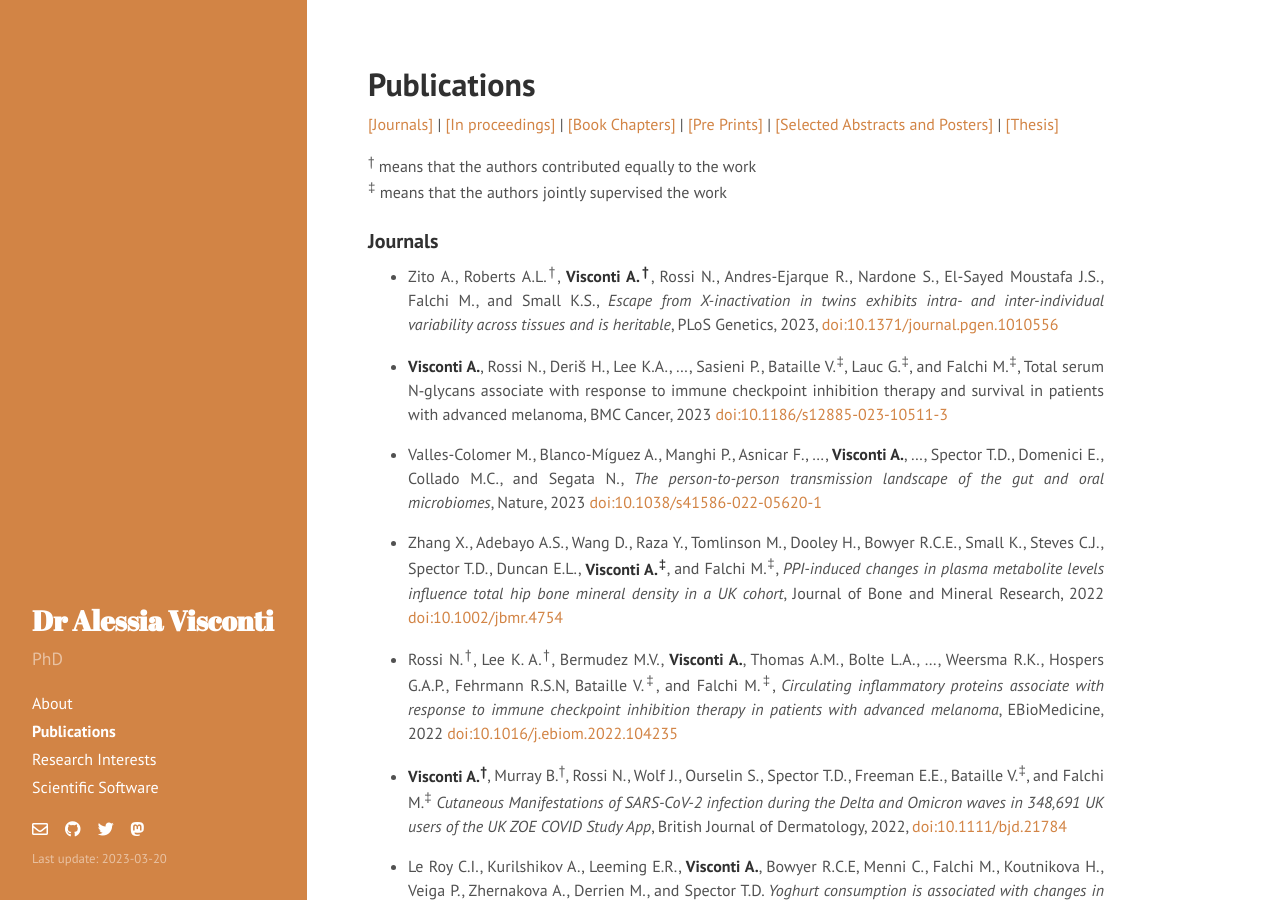
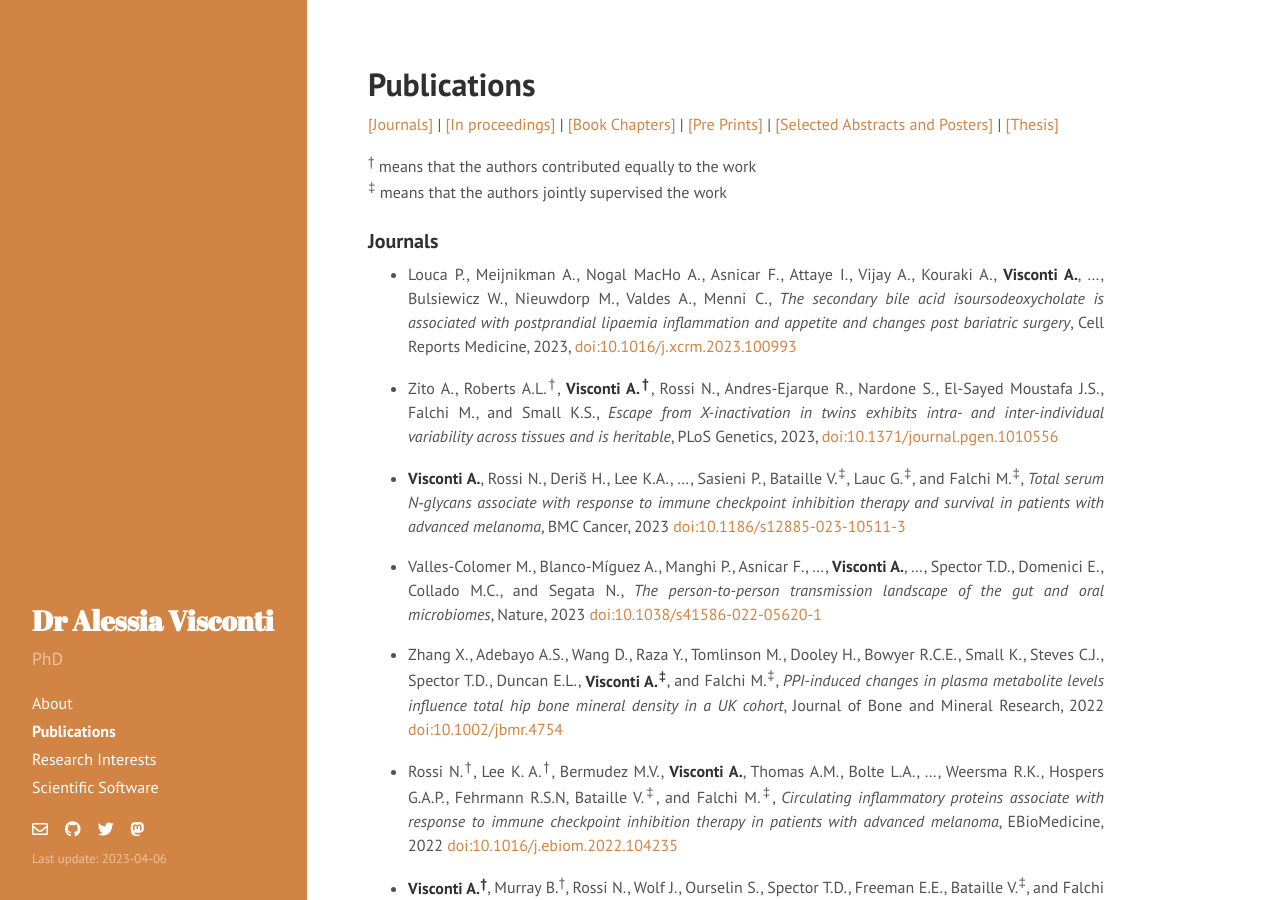
Before and after one commit to alesssia/alesssia.github.io, a Jekyll site: the page built from publications.md, in a window 1280 px wide and 900 px high. Built offline with Jekyll 4.4.1, drawn with Linux system fonts in a browser that asks for light colours; nearby versions of some CDN libraries; a style sheet for code colours, icons or effects is not loaded.

Commit message:
Added Cell Rep Med to publications & moved sw in CV

```diff
--- a/_config.yml
+++ b/_config.yml
@@ -11,7 +11,7 @@ tagline:     ''
 description: 'PhD'
 url:         http://alesssia.github.io/
 baseurl:     /
-lastmod:    '2023-03-20'
+lastmod:    '2023-04-06'
 
 author:
   name:      'Alessia Visconti'
--- a/publications.md
+++ b/publications.md
@@ -17,9 +17,11 @@ title: Publications
 
 ###  Journals
 
+- Louca P., Meijnikman A., Nogal MacHo A., Asnicar F., Attaye I., Vijay A., Kouraki A., **Visconti A.**, ..., Bulsiewicz W., Nieuwdorp M., Valdes A., Menni C., *The secondary bile acid isoursodeoxycholate is associated with postprandial lipaemia inflammation and appetite and changes post bariatric surgery*, Cell Reports Medicine, 2023, [doi:10.1016/j.xcrm.2023.100993](https://www.cell.com/cell-reports-medicine/fulltext/S2666-3791(23)00099-X)
+
 - Zito A., Roberts A.L.<sup>†</sup>, **Visconti A.<sup>†</sup>**, Rossi N., Andres-Ejarque R., Nardone S., El-Sayed Moustafa J.S., Falchi M., and Small K.S., *Escape from X-inactivation in twins exhibits intra- and inter-individual variability across tissues and is heritable*, PLoS Genetics, 2023, [doi:10.1371/journal.pgen.1010556](https://journals.plos.org/plosgenetics/article?id=10.1371/journal.pgen.1010556)
 
-- **Visconti A.**, Rossi N., Deriš H., Lee K.A., ..., Sasieni P., Bataille V.<sup>‡</sup>,  Lauc G.<sup>‡</sup>, and Falchi M.<sup>‡</sup>, Total serum N‐glycans associate with response to immune checkpoint inhibition therapy and survival in patients with advanced melanoma, BMC Cancer, 2023 [doi:10.1186/s12885-023-10511-3](https://bmccancer.biomedcentral.com/articles/10.1186/s12885-023-10511-3)
+- **Visconti A.**, Rossi N., Deriš H., Lee K.A., ..., Sasieni P., Bataille V.<sup>‡</sup>,  Lauc G.<sup>‡</sup>, and Falchi M.<sup>‡</sup>, *Total serum N‐glycans associate with response to immune checkpoint inhibition therapy and survival in patients with advanced melanoma*, BMC Cancer, 2023 [doi:10.1186/s12885-023-10511-3](https://bmccancer.biomedcentral.com/articles/10.1186/s12885-023-10511-3)
 
 - Valles-Colomer M., Blanco-Míguez A., Manghi P., Asnicar F., ..., **Visconti A.**, ..., Spector T.D., Domenici E., Collado M.C., and Segata N., *The person-to-person transmission landscape of the gut and oral microbiomes*, Nature, 2023 [doi:10.1038/s41586-022-05620-1](https://www.nature.com/articles/s41586-022-05620-1)
 
```
Also changed, not shown: 2 other files.
